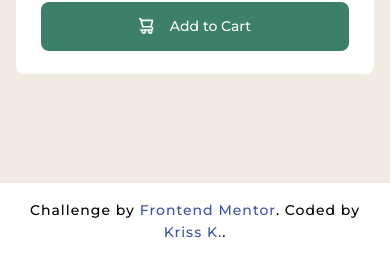
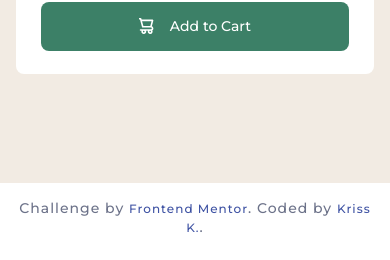
Before and after one commit to byKrissK/FrontendMentor-Product-preview-card-component, a plain HTML site: page index.html in a window 390 px wide. Shown: the part 661-921 px from the top of the page. Drawn offline with Linux system fonts and the light colour scheme.

Commit message:
Update style.css

```diff
--- a/style.css
+++ b/style.css
@@ -134,7 +134,7 @@ a.btn100:active {
 
 .attribution {
     font-family: 'Montserrat', sans-serif;
-    ;
+    color: var(--neu-clr-grayish-blue);
     font-size: var(--fs14);
     text-align: center;
     letter-spacing: 1px;
@@ -196,6 +196,10 @@ a.btn100:active {
         font-weight: 500;
         padding-top: .85rem;
         padding-bottom: .85rem;
+    }
 
+    .attribution p,
+    .attribution a{
+        font-size: var(--fs12);
     }
 }
```
